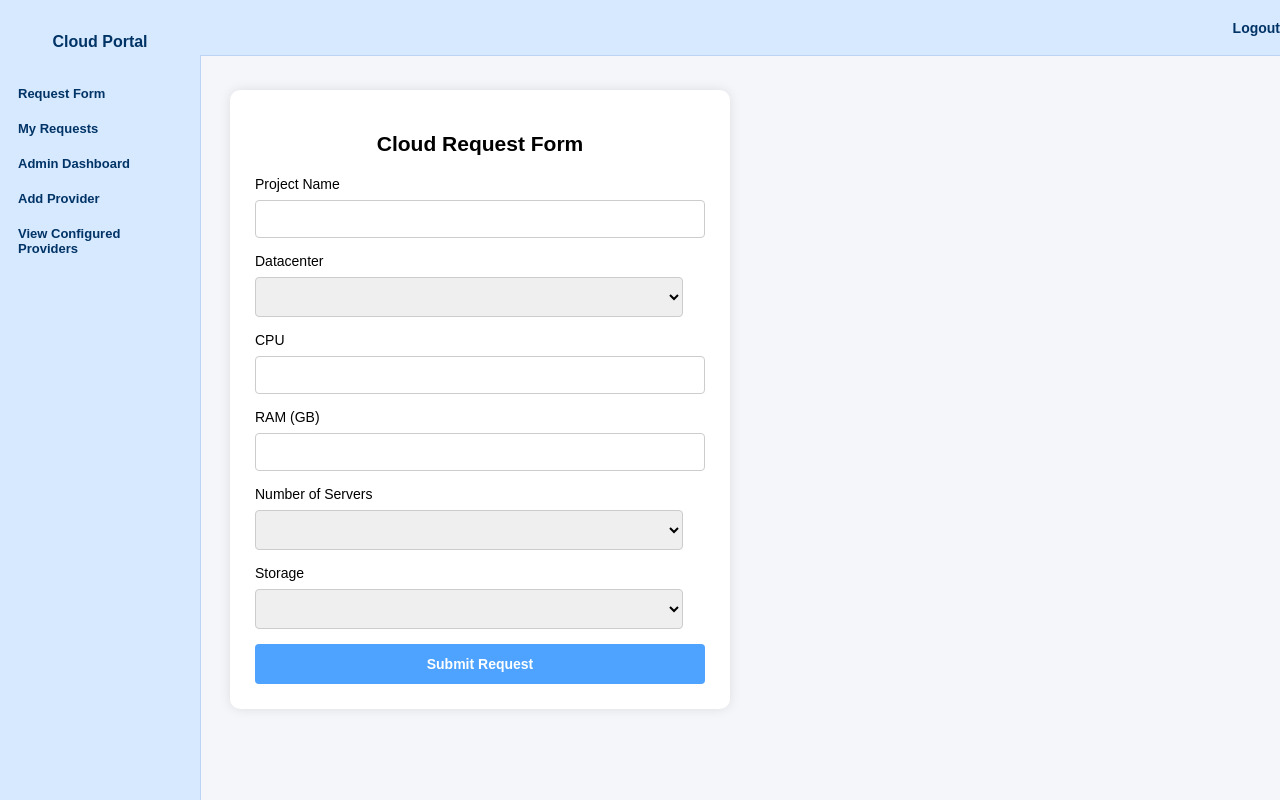
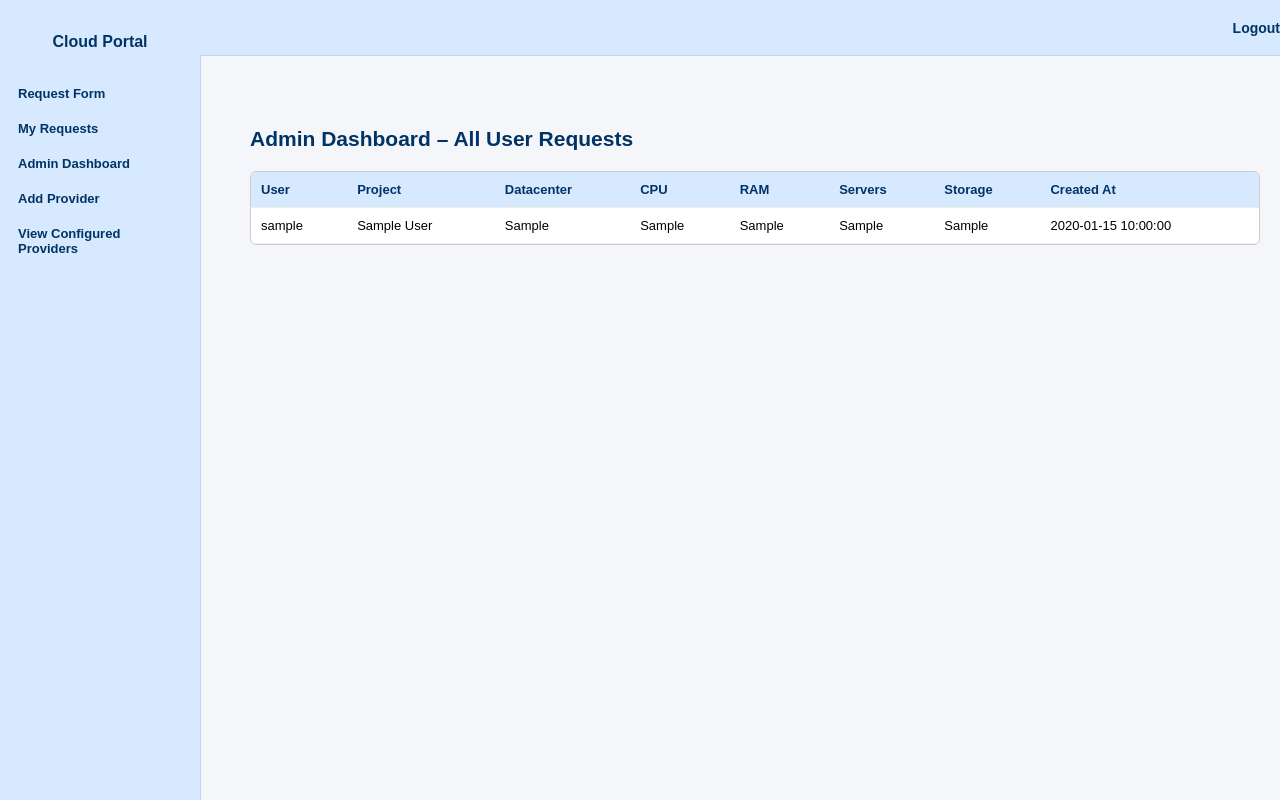
Before and after one commit to maverickkeypuncher/cloudapp, a Flask app: page /admin/requests in a window 1280 px wide. Run offline with Flask 3, Linux system fonts and the light colour scheme; a user stored in the database is signed in; tables that the repository leaves empty or names only in its code hold one stand-in row (values such as "Sample post"); lists and menus that the app fills with data are empty.

Commit message:
admin_requests.html - 20122025-2254

```diff
--- a/app/templates/admin_requests.html
+++ b/app/templates/admin_requests.html
@@ -1,7 +1,7 @@
 <!DOCTYPE html>
 <html>
 <head>
-    <title>Cloud Request Form</title>
+    <title>Admin – User Requests</title>
     <style>
         body {
             margin: 0;
@@ -10,6 +10,7 @@
             font-size: 14px;
         }
 
+        /* SIDEBAR */
         .sidebar {
             width: 200px;
             background-color: #d7e9ff;
@@ -42,6 +43,7 @@
             background-color: #bcd4f5;
         }
 
+        /* TOPBAR */
         .topbar {
             width: calc(100% - 200px);
             height: 55px;
@@ -64,68 +66,55 @@
             font-size: 14px;
         }
 
+        /* MAIN CONTENT */
         .content {
             margin-left: 230px;
             margin-top: 90px;
-            width: 450px;
-            background: white;
-            padding: 25px;
-            border-radius: 10px;
-            box-shadow: 0 0 12px rgba(0,0,0,0.1);
+            padding: 20px;
         }
 
         h2 {
-            text-align: center;
             margin-bottom: 20px;
+            color: #003366;
         }
 
-        input, select {
-            width: 95%;
-            padding: 10px;
-            margin: 8px 0 15px 0;
-            border-radius: 4px;
+        /* TABLE CONTAINER WITH SCROLL */
+        .table-container {
+            max-height: 500px;
+            overflow-y: auto;
             border: 1px solid #ccc;
-            font-size: 14px;
+            border-radius: 6px;
+            background: white;
         }
 
-        button {
+        table {
             width: 100%;
-            padding: 12px;
-            background-color: #4da3ff;
-            color: white;
-            border: none;
-            border-radius: 4px;
-            cursor: pointer;
-            font-size: 14px;
-            font-weight: bold;
+            border-collapse: collapse;
+            font-size: 13px;
         }
 
-        button:hover {
-            background-color: #1e7fe6;
+        th, td {
+            padding: 10px;
+            border-bottom: 1px solid #eee;
+            text-align: left;
         }
 
-        /* Success message box */
-        #successMessage {
-            display: none;
-            background-color: #d4edda;
-            color: #155724;
-            border: 1px solid #c3e6cb;
-            padding: 12px;
-            border-radius: 5px;
-            margin-top: 15px;
-            text-align: center;
-            font-weight: bold;
-            animation: fadeIn 0.4s ease-in-out;
+        th {
+            background-color: #d7e9ff;
+            color: #003366;
+            position: sticky;
+            top: 0;
+            z-index: 5;
         }
 
-        @keyframes fadeIn {
-            from { opacity: 0; transform: translateY(-5px); }
-            to { opacity: 1; transform: translateY(0); }
+        tr:hover {
+            background-color: #f1f7ff;
         }
     </style>
 </head>
 <body>
 
+    <!-- SIDEBAR -->
     <div class="sidebar">
         <h2>Cloud Portal</h2>
 
@@ -139,85 +128,48 @@
         {% endif %}
     </div>
 
+    <!-- TOPBAR -->
     <div class="topbar">
         <a href="/logout">Logout</a>
     </div>
 
+    <!-- MAIN CONTENT -->
     <div class="content">
-        <h2>Cloud Request Form</h2>
+        <h2>Admin Dashboard – All User Requests</h2>
 
-        <!-- Success Banner -->
-        <div id="successMessage">Request submitted successfully!</div>
+        <div class="table-container">
+            <table>
+                <thead>
+                    <tr>
+                        <th>User</th>
+                        <th>Project</th>
+                        <th>Datacenter</th>
+                        <th>CPU</th>
+                        <th>RAM</th>
+                        <th>Servers</th>
+                        <th>Storage</th>
+                        <th>Created At</th>
+                    </tr>
+                </thead>
 
-        <form id="requestForm">
+                <tbody>
+                    {% for req in requests %}
+                    <tr>
+                        <td>{{ req.username }}</td>
+                        <td>{{ req.project_name }}</td>
+                        <td>{{ req.datacenter }}</td>
+                        <td>{{ req.cpu }}</td>
+                        <td>{{ req.ram }}</td>
+                        <td>{{ req.num_servers }}</td>
+                        <td>{{ req.storage }}</td>
+                        <td>{{ req.created_at }}</td>
+                    </tr>
+                    {% endfor %}
+                </tbody>
+            </table>
+        </div>
 
-            <label>Project Name</label>
-            <input type="text" name="project_name" required>
-
-            <label>Datacenter</label>
-            <select name="datacenter" required>
-                {% for dc in datacenters %}
-                <option value="{{ dc }}">{{ dc }}</option>
-                {% endfor %}
-            </select>
-
-            <label>CPU</label>
-            <input type="number" name="cpu" required>
-
-            <label>RAM (GB)</label>
-            <input type="number" name="ram" required>
-
-            <label>Number of Servers</label>
-            <select name="num_servers" required>
-                {% for n in num_servers_options %}
-                <option value="{{ n }}">{{ n }}</option>
-                {% endfor %}
-            </select>
-
-            <label>Storage</label>
-            <select name="storage" required>
-                {% for s in storage_options %}
-                <option value="{{ s }}">{{ s }}</option>
-                {% endfor %}
-            </select>
-
-            <button type="submit">Submit Request</button>
-        </form>
     </div>
-
-    <script>
-        document.getElementById("requestForm").addEventListener("submit", function(e) {
-            e.preventDefault();
-
-            const formData = new FormData(this);
-            const jsonData = Object.fromEntries(formData.entries());
-
-            fetch("/form", {
-                method: "POST",
-                headers: {
-                    "Content-Type": "application/json",
-                    "Accept": "application/json"
-                },
-                body: JSON.stringify(jsonData)
-            })
-            .then(res => res.json())
-            .then(data => {
-                if (data.status === "ok") {
-                    const msg = document.getElementById("successMessage");
-                    msg.style.display = "block";
-
-                    setTimeout(() => {
-                        msg.style.display = "none";
-                    }, 3000);
-
-                    document.getElementById("requestForm").reset();
-                }
-            })
-            .catch(err => {
-                alert("Error submitting request.");
-            });
-        });
-    </script>
 
 </body>
 </html>
```
